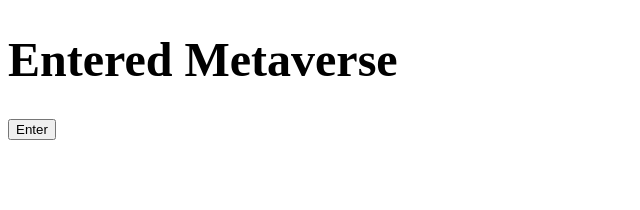
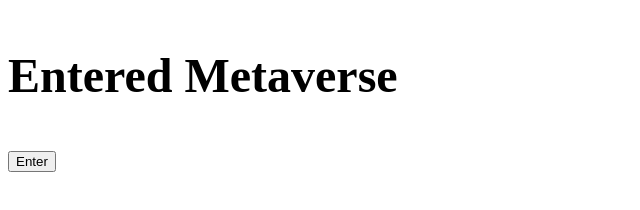
Before and after one commit to acciojob/enter-metaverse-jasbhatia, a website: page main.html in a window 1280 px wide. Both pictures are taken after a click on the button "Enter". Shown: the whole page, without its empty margins (0-640 px from the left). Drawn offline with Linux system fonts and the light colour scheme.

Commit message:
created a submission

```diff
--- a/main.html
+++ b/main.html
@@ -9,7 +9,7 @@
 <body>
 	<!-- the entire body must be written by student -->
 	<p id="para">Enter the Metaverse</p>
-	<h1 id="heading"></h1>
+<!-- 	<h1 id="heading"></h1> -->
 
 	<button id="btn">Enter</button>
 
--- a/script.js
+++ b/script.js
@@ -3,6 +3,7 @@
 
 let btn = document.getElementById("btn");
 btn.addEventListener("click", () => {
-  document.getElementById("heading").innerHTML = "Entered Metaverse";
-  document.getElementById("para").style.display = "none";
+  document.getElementById("para").innerText = "Entered Metaverse";
+  document.getElementById("para").style.fontSize = "3em";
+	 document.getElementById("para").style.fontWeight = "bolder";
 });
--- a/styles.css
+++ b/styles.css
@@ -1,5 +1 @@
 /*  your css code here. If applicable */
-h1{
-	font-weight:bolder;
-	font-size:3em;
-}
```
